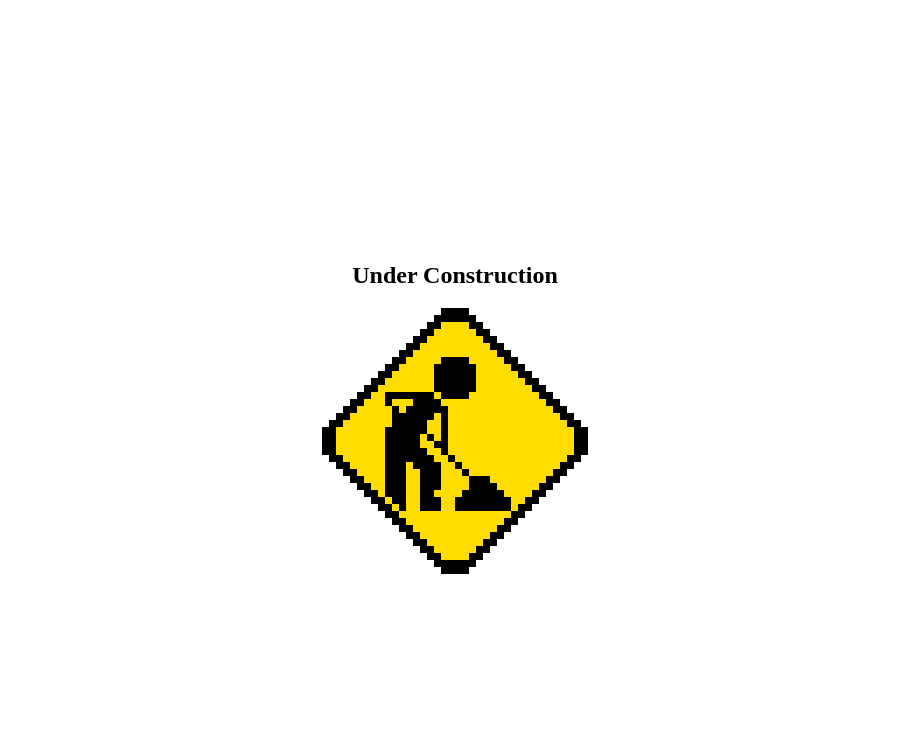
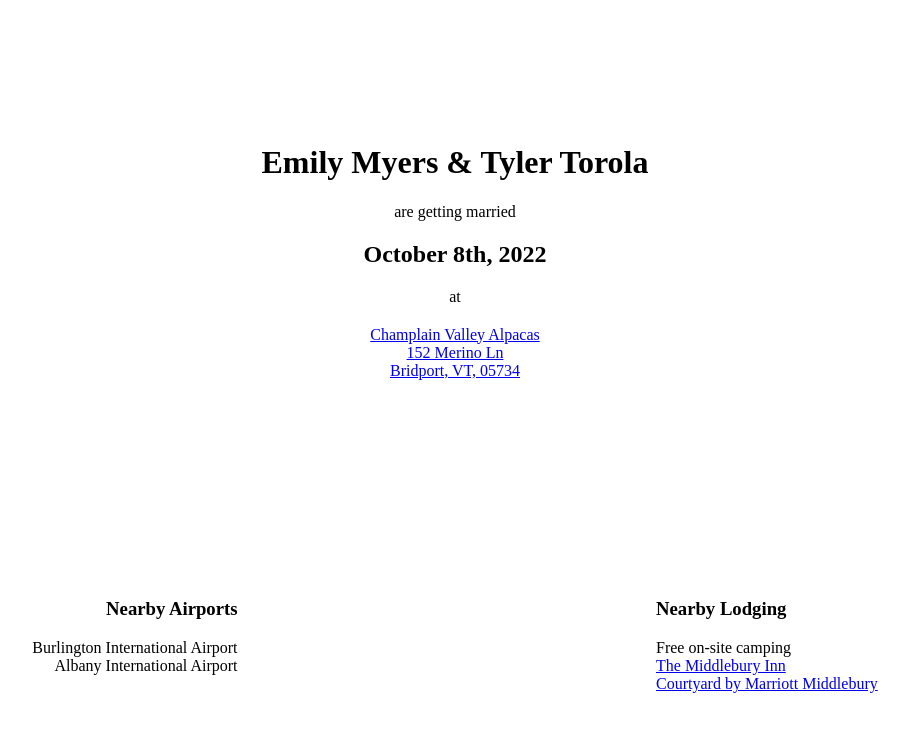
Before and after one commit to TJTorola/alpaca-your-bags, a plain HTML site: page index.html in a window 1280 px wide. Shown: the whole page, without its empty margins (185-1094 px from the left). Drawn offline with Linux system fonts and the light colour scheme.

Commit message:
Add a bunch of basic info

```diff
--- a/index.html
+++ b/index.html
@@ -1,21 +1,69 @@
-<!doctype html>
+<!DOCTYPE html>
 <html>
   <head>
     <title>Tyler & Emily</title>
-  <meta name="description" content="T & E gettin' married">
-  <meta name="keywords" content="love alpacas">
+    <meta name="description" content="T & E gettin' married" />
+    <meta name="keywords" content="love alpacas" />
     <style>
       body {
         display: flex;
+        flex-direction: column;
+        justify-content: center;
+        align-items: center;
         height: 100vh;
+      }
+      .header {
+        display: flex;
         flex-direction: column;
         justify-content: center;
         align-items: center;
       }
+      .address {
+        margin-top: 20px;
+        text-align: center;
+      }
+      .info {
+        margin-top: 200px;
+        width: 100%;
+        display: flex;
+        justify-content: space-around;
+      }
+      .airports {
+        text-align: right;
+      }
     </style>
   </head>
   <body>
-  <h2>Under Construction</h2>
-  <img src="img/construction.gif" />
+    <div class="header">
+      <h1>Emily Myers & Tyler Torola</h1>
+      <div>are getting married</div>
+      <h2>October 8th, 2022</h2>
+      <div>at</div>
+      <a href="https://goo.gl/maps/FisVMkYXNBqoxVF18" class="address">
+        Champlain Valley Alpacas<br/>
+        152 Merino Ln</br>
+        Bridport, VT, 05734
+      </a>
+    </div>
+
+    <div class="info">
+      <div class="airports">
+        <h3>Nearby Airports</h3>
+        <div>Burlington International Airport</div>
+        <div>Albany International Airport</div>
+      </div>
+      <div>
+        <h3>Nearby Lodging</h3>
+        <div>Free on-site camping</div>
+        <div>
+          <a href="https://www.middleburyinn.com/">The Middlebury Inn</a>
+        </div>
+        <div>
+          <a href="https://www.marriott.com/en-us/hotels/btvcy-courtyard-middlebury/overview/">
+            Courtyard by Marriott Middlebury
+          </a>
+        </div>
+      </div>
+    </div>
   </body>
 </html>
```
Lines whose indentation alone changed are shown as unchanged.
